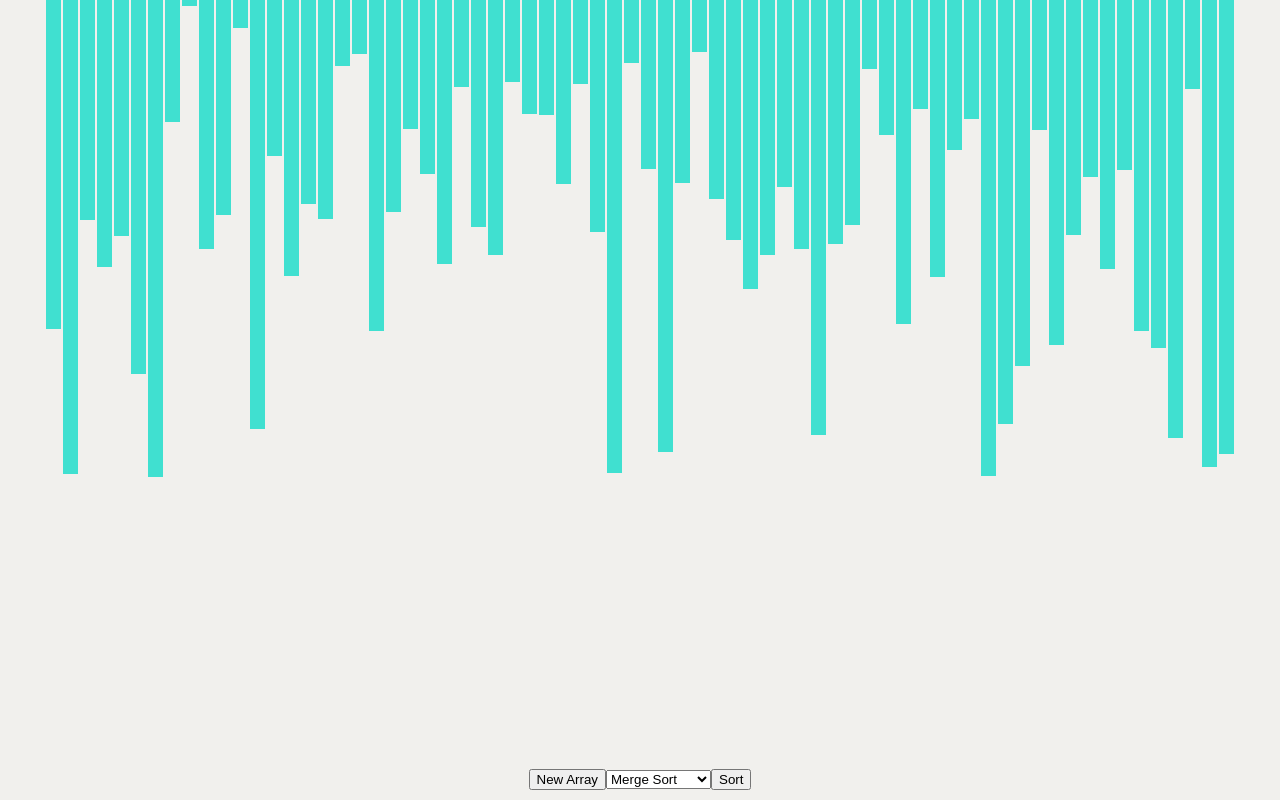
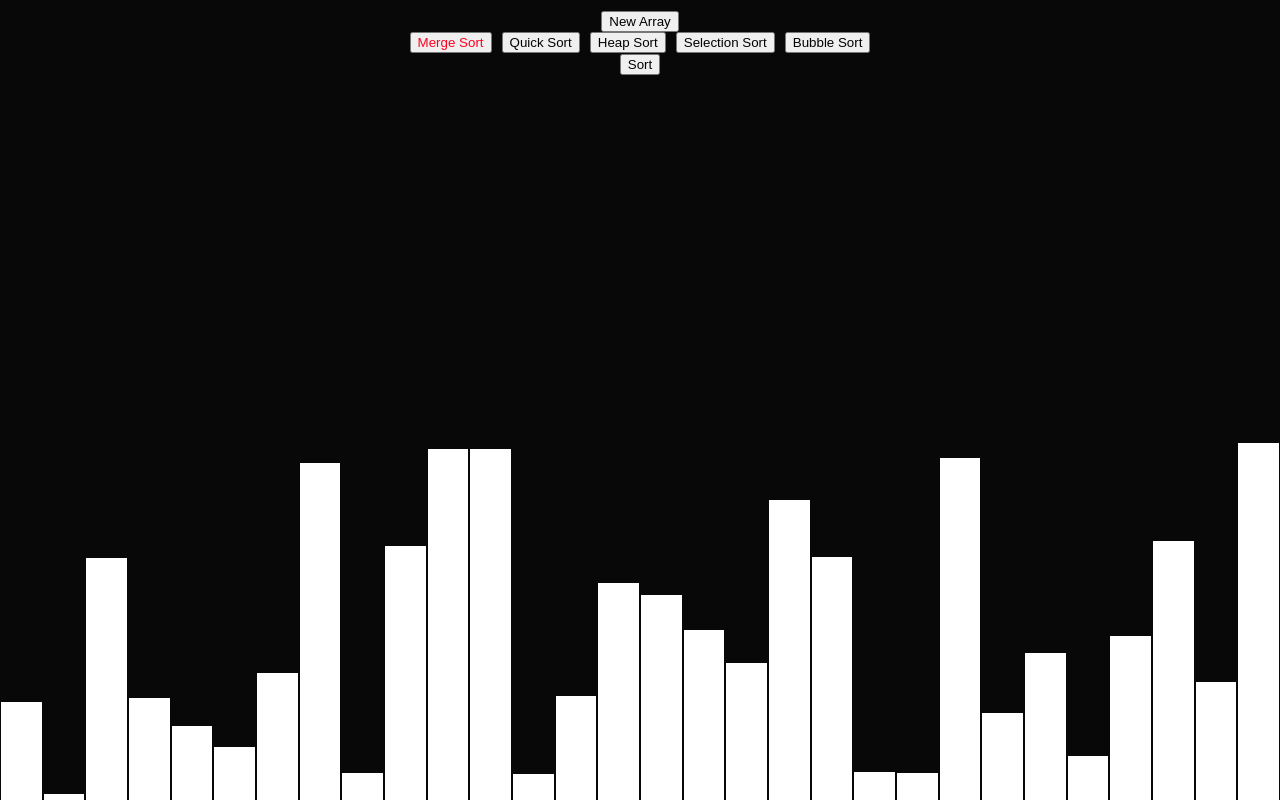
Before and after one commit to ashwinraonc-oss/Algorithm-Visualizer, a React (Create React App) app: page / in a window 1280 px wide. Built offline with nearby package versions, Linux system fonts and the light colour scheme.

Commit message:
removed dropdown menu and changed some aesthetics

```diff
--- a/src/SortingVisualizer/SortingVisualizer.css
+++ b/src/SortingVisualizer/SortingVisualizer.css
@@ -1,20 +1,33 @@
 .array-bar {
     margin: 0 1px;
-    width: 15px;
+    width: 50px;
     background-color: rgb(0, 0, 0)
 }
 .array-container{
     display: flex;
     /* flex-direction: row; */
     justify-content: center;
-    /* align-items: center; */
+    align-items: flex-end;
+    height: 800px
 }
 .buttons{
     position:fixed;
     width:100%;
-    bottom:10px;
+    top: 10px;
     text-align:center;
 }
 body {
-  background-color: rgb(241, 240, 237);
+  /* background-color: rgb(241, 240, 237); */
+  background-color: rgb(8, 8, 8);
 }
+
+.sort_buttons{
+    display: flex;
+    gap: 10px;
+    justify-content: center;
+
+
+}
+.active{
+    color: rgb(255, 0, 34);
+}
--- a/src/SortingVisualizer/SortingVisualizer.jsx
+++ b/src/SortingVisualizer/SortingVisualizer.jsx
@@ -24,13 +24,12 @@ export default class SortingVisualizer extends React.Component {
     }
 
     //create new array
-
     resetArray(){
         this.setState({array: generateRandomArray(), comparing: [], sorted: [], pivot: -1, isSorted: false});
     }
     //calling sorting functions
-    runSort(){
-        switch (this.state.algorithm){
+    runSort(algo){
+        switch (algo){
             case "merge": {
                 const newArr = this.state.array
                 this.setState({array: newArr, comparing: [], sorted: [], pivot: null});
@@ -40,7 +39,7 @@ export default class SortingVisualizer extends React.Component {
                 const endTime = performance.now()
                 console.log(`Merge Sort took ${endTime - startTime} ms`)
 
-                this.animateMerge(sorted_arr, 5)
+                this.animateMerge(sorted_arr, 10)
                 break;
             }
 
@@ -53,7 +52,7 @@ export default class SortingVisualizer extends React.Component {
                 const endTime = performance.now()
                 console.log(`Bubble Sort took ${endTime - startTime} ms`)
 
-                this.animateBubble(sorted_arr, 5);
+                this.animateBubble(sorted_arr, 30);
                 break;
             }
 
@@ -66,7 +65,7 @@ export default class SortingVisualizer extends React.Component {
                 const endTime = performance.now()
                 console.log(`Quick Sort took ${endTime - startTime} ms`)
 
-                this.animateQuickSort(sorted_arr, 40);
+                this.animateQuickSort(sorted_arr, 100);
                 break;
             }
 
@@ -79,7 +78,7 @@ export default class SortingVisualizer extends React.Component {
                 const endTime = performance.now()
                 console.log(`Selection Sort took ${endTime - startTime} ms`)
 
-                this.animateSelection(sorted_arr, 30);
+                this.animateSelection(sorted_arr, 100);
                 break;
             }
 
@@ -92,7 +91,7 @@ export default class SortingVisualizer extends React.Component {
                 const endTime = performance.now()
                 console.log(`Heap Sort took ${endTime - startTime} ms`)
 
-                this.animateHeap(sorted_arr, 10);
+                this.animateHeap(sorted_arr, 50);
                 break;
             }
 
@@ -101,7 +100,7 @@ export default class SortingVisualizer extends React.Component {
     }
     //animation functions
 
-     animateMerge(swap_arr, speed) {
+    animateMerge(swap_arr, speed) {
         if (this.state.isSorted){
             this.animateFullySorted(0, speed);
         }
@@ -113,7 +112,7 @@ export default class SortingVisualizer extends React.Component {
                     const [barOneIdx, barTwoIdx] = swap_arr[i];
                     const barOneStyle = arrayBars[barOneIdx].style;
                     const barTwoStyle = arrayBars[barTwoIdx].style;
-                    const color = i % 3 === 0 ? "Orange" : "Turquoise";
+                    const color = i % 3 === 0 ? "Red" : "White";
                     setTimeout(() => {
                         barOneStyle.backgroundColor = color;
                         barTwoStyle.backgroundColor = color;
@@ -122,7 +121,7 @@ export default class SortingVisualizer extends React.Component {
                     setTimeout(() => {
                         const [barOneIdx, newHeight] = swap_arr[i];
                         const barOneStyle = arrayBars[barOneIdx].style;
-                        barOneStyle.height = `${newHeight}px`;
+                        barOneStyle.height = `${newHeight/1.2}px`;
                         }, i * speed);
                 }
 
@@ -219,19 +218,13 @@ export default class SortingVisualizer extends React.Component {
             }, index*speed);
 
         });
-        //setTimeout(() => this.setState({comparing: []}), swap_arr.length * speed);
         this.animateFullySorted(swap_arr.length*speed, speed);
         this.setState({isSorted: true});
         }
 
     }
-
-
-
-
-
     animateFullySorted(delay, speed){
-        const vel = 10
+        const vel = 20
         setTimeout(()=> this.setState({comparing: []}), delay);
         for (let i = 0; i < this.state.array.length; i++){
             setTimeout(()=> {
@@ -246,6 +239,13 @@ export default class SortingVisualizer extends React.Component {
 
     render(){
         const{array, comparing, pivot, sorted} = this.state;
+        let button_map = [
+            { id: 'merge', label: 'Merge Sort'},
+            { id: 'quick', label: 'Quick Sort'},
+            { id: 'heap', label: 'Heap Sort'},
+            { id: 'selection', label: 'Selection Sort'},
+            { id: 'bubble', label: 'Bubble Sort'}
+        ]
         return(
             <>
             <div className = "array-container">
@@ -254,12 +254,12 @@ export default class SortingVisualizer extends React.Component {
                         className = "array-bar"
                         key = {idx}
                         style = {{
-                            height: `${value}px`,
+                            height: `${value/1.2}px`,
                             backgroundColor:
                                 sorted.includes(idx) ? "LawnGreen"
-                                : pivot === idx ? "YellowGreen"
-                                : comparing.includes(idx) ? "orange"
-                                :"turquoise",
+                                : pivot === idx ? "#4790bb"
+                                : comparing.includes(idx) ? "Crimson"
+                                :"white",
                         }}
                     ></div>
                 ))}
@@ -268,17 +268,18 @@ export default class SortingVisualizer extends React.Component {
             <div className = "buttons">
 
             <button onClick={() => this.resetArray()}>New Array</button>
-            <select value = {this.state.algorithm} onChange={(e) => this.setState({algorithm: e.target.value, sorted: [], pivot: -1})}>
-                <option value = "merge">Merge Sort</option>
-                <option value = "bubble">Bubble Sort</option>
-                <option value = "heap">Heap Sort</option>
-                <option value = "quick">Quick Sort</option>
-                <option value = "selection">Selection Sort</option>
 
+            <div className = "sort_buttons">
+                {
+                button_map.map((item) => <button
+                className = {this.state.algorithm === item.id ? "active":""}
+                key = {item.id}
+                onClick={() => this.setState({algorithm: item.id, sorted: [], pivot: -1})}>{item.label}
+                </button>)
+                }
+            </div>
 
-            </select>
-
-            <button onClick={() => this.runSort()}>Sort</button>
+            <button onClick={() => this.runSort(this.state.algorithm)}>Sort</button>
 
             </div>
         </>)
@@ -289,7 +290,7 @@ export default class SortingVisualizer extends React.Component {
     function randomIntFromInterval(min, max) {
         return Math.floor(Math.random() * (max - min + 1) + min);
     }
-    function generateRandomArray(size = 70, min = 5, max = 500){
+    function generateRandomArray(size = 30, min = 5, max = 500){
         const local_array = [];
         for (let i = 0; i < size; i++){
             local_array.push(randomIntFromInterval(min, max));
```
